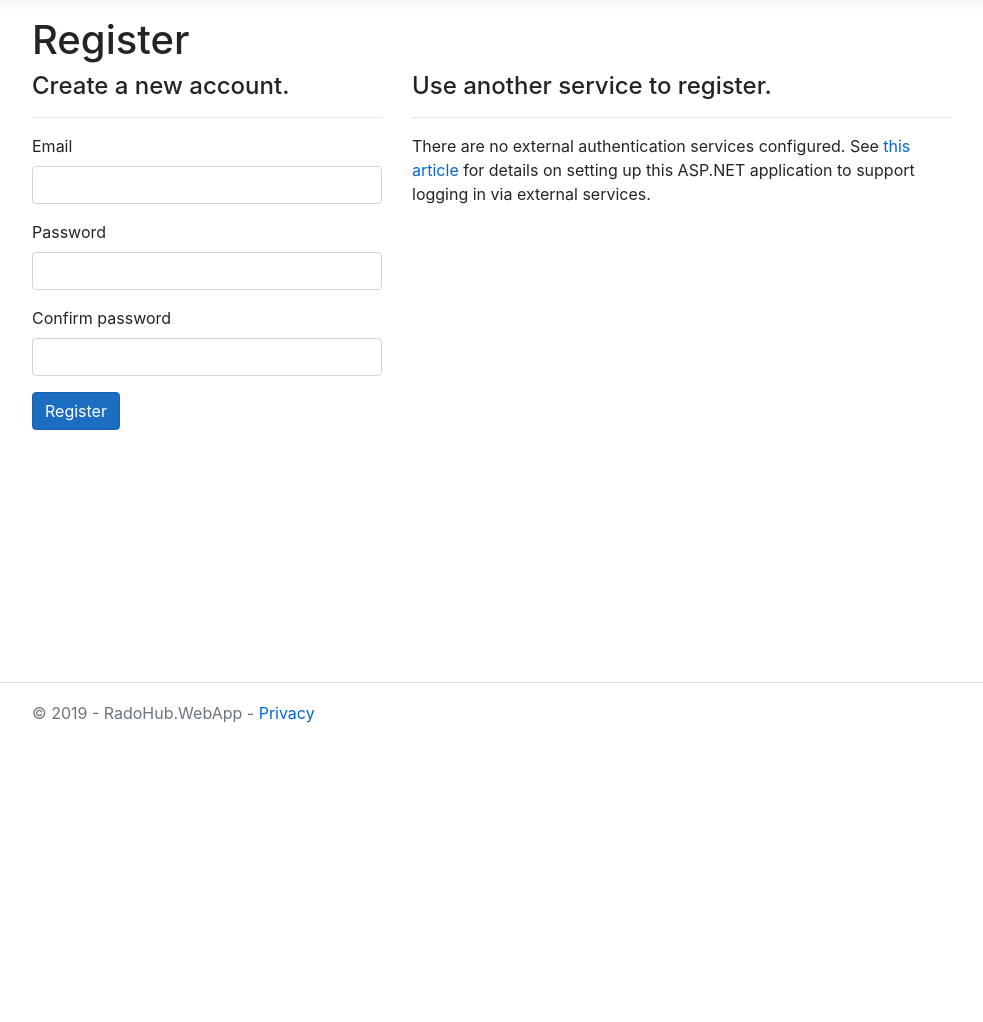
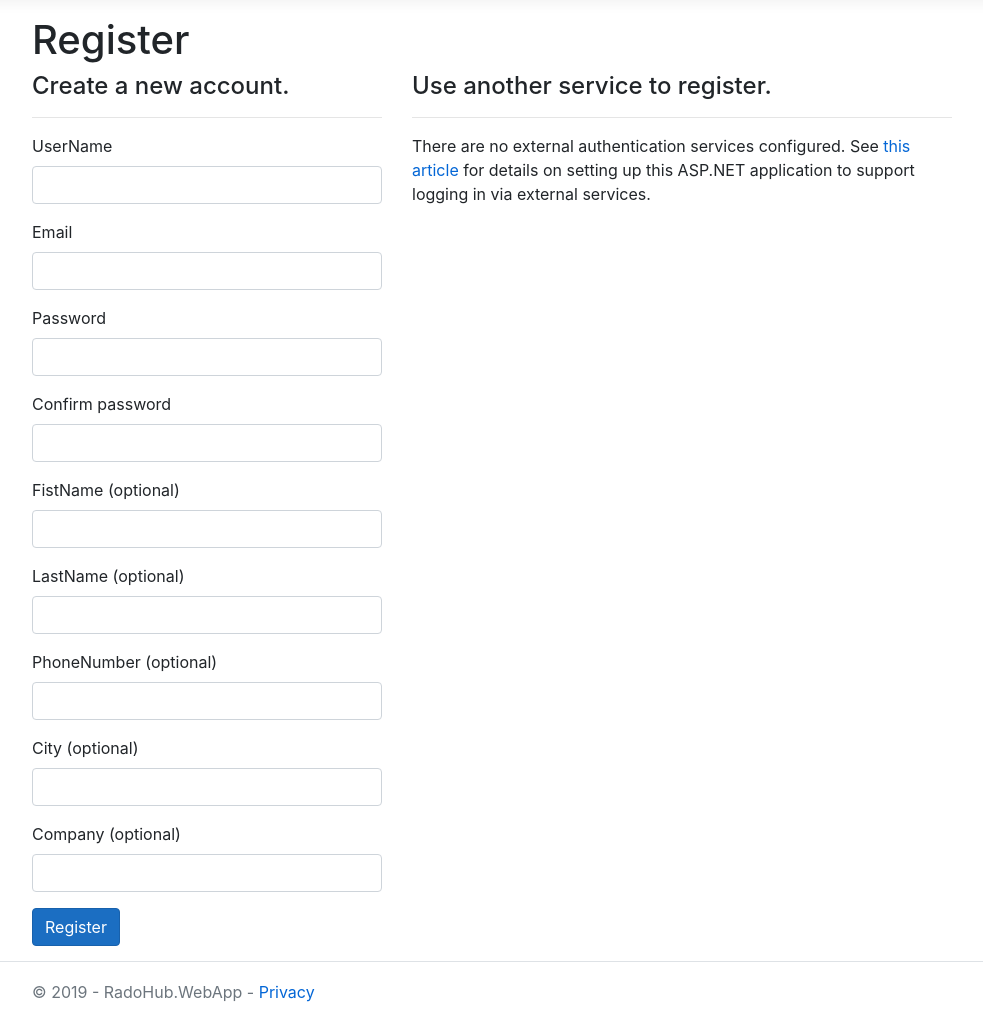
Before and after one commit to radocodes/RadoHub, an ASP.NET Core app: page /Identity/Account/Register in a window 1280 px wide. Shown: the part 57-1079 px from the top of the page, without its empty margins (53-1036 px from the left). Before the commit the page ends 780 px from the top, so only its background shows below. Run offline with ASP.NET Core 8, Linux system fonts and the light colour scheme; some libraries are stand-ins or nearby versions.

Commit message:
Modify scaffold identity to use also the additional properties of RadoHubUser; Add new class library project - Services. Implement IUserAccountService.cs and UserAccountService.cs classes inside and registering of them at Startup class.
Signed-off-by: Radoslav Yordanov

```diff
--- a/src/RadoHub.WebApp/Areas/Identity/IdentityHostingStartup.cs
+++ b/src/RadoHub.WebApp/Areas/Identity/IdentityHostingStartup.cs
@@ -6,6 +6,8 @@ using Microsoft.EntityFrameworkCore;
 using Microsoft.Extensions.Configuration;
 using Microsoft.Extensions.DependencyInjection;
 using RadoHub.Data.Models;
+using RadoHub.Services.Interfaces;
+using RadoHub.Services.Services;
 using RadoHub.WebApp.Data;
 
 [assembly: HostingStartup(typeof(RadoHub.WebApp.Areas.Identity.IdentityHostingStartup))]
--- a/src/RadoHub.WebApp/Areas/Identity/Pages/Account/Login.cshtml
+++ b/src/RadoHub.WebApp/Areas/Identity/Pages/Account/Login.cshtml
@@ -14,9 +14,9 @@
                 <hr />
                 <div asp-validation-summary="All" class="text-danger"></div>
                 <div class="form-group">
-                    <label asp-for="Input.Email"></label>
-                    <input asp-for="Input.Email" class="form-control" />
-                    <span asp-validation-for="Input.Email" class="text-danger"></span>
+                    <label asp-for="Input.UserName"></label>
+                    <input asp-for="Input.UserName" class="form-control" />
+                    <span asp-validation-for="Input.UserName" class="text-danger"></span>
                 </div>
                 <div class="form-group">
                     <label asp-for="Input.Password"></label>
--- a/src/RadoHub.WebApp/Areas/Identity/Pages/Account/Manage/_Layout.cshtml
+++ b/src/RadoHub.WebApp/Areas/Identity/Pages/Account/Manage/_Layout.cshtml
@@ -11,7 +11,7 @@
         <div class="col-md-3">
             <partial name="_ManageNav" />
         </div>
-        <div class="col-md-9">
+        <div class="col-md-9" style="margin-bottom:50px;">
             @RenderBody()
         </div>
     </div>
--- a/src/RadoHub.WebApp/Areas/Identity/Pages/Account/Register.cshtml
+++ b/src/RadoHub.WebApp/Areas/Identity/Pages/Account/Register.cshtml
@@ -13,6 +13,11 @@
             <hr />
             <div asp-validation-summary="All" class="text-danger"></div>
             <div class="form-group">
+                <label asp-for="Input.UserName"></label>
+                <input asp-for="Input.UserName" class="form-control" />
+                <span asp-validation-for="Input.UserName" class="text-danger"></span>
+            </div>
+            <div class="form-group">
                 <label asp-for="Input.Email"></label>
                 <input asp-for="Input.Email" class="form-control" />
                 <span asp-validation-for="Input.Email" class="text-danger"></span>
@@ -26,6 +31,31 @@
                 <label asp-for="Input.ConfirmPassword"></label>
                 <input asp-for="Input.ConfirmPassword" class="form-control" />
                 <span asp-validation-for="Input.ConfirmPassword" class="text-danger"></span>
+            </div>
+            <div class="form-group">
+                <label asp-for="Input.FirstName"></label>
+                <input asp-for="Input.FirstName" class="form-control" />
+                <span asp-validation-for="Input.FirstName" class="text-danger"></span>
+            </div>
+            <div class="form-group">
+                <label asp-for="Input.LastName"></label>
+                <input asp-for="Input.LastName" class="form-control" />
+                <span asp-validation-for="Input.LastName" class="text-danger"></span>
+            </div>
+            <div class="form-group">
+                <label asp-for="Input.PhoneNumber"></label>
+                <input asp-for="Input.PhoneNumber" class="form-control" />
+                <span asp-validation-for="Input.PhoneNumber" class="text-danger"></span>
+            </div>
+            <div class="form-group">
+                <label asp-for="Input.City"></label>
+                <input asp-for="Input.City" class="form-control" />
+                <span asp-validation-for="Input.City" class="text-danger"></span>
+            </div>
+            <div class="form-group">
+                <label asp-for="Input.Company"></label>
+                <input asp-for="Input.Company" class="form-control" />
+                <span asp-validation-for="Input.Company" class="text-danger"></span>
             </div>
             <button type="submit" class="btn btn-primary">Register</button>
         </form>
--- a/src/RadoHub.WebApp/Areas/Identity/Pages/Account/Register.cshtml.cs
+++ b/src/RadoHub.WebApp/Areas/Identity/Pages/Account/Register.cshtml.cs
@@ -47,9 +47,29 @@ namespace RadoHub.WebApp.Areas.Identity.Pages.Account
         public class InputModel
         {
             [Required]
+            [Display(Name = "UserName")]
+            public string UserName { get; set; }
+
+            [Required]
             [EmailAddress]
             [Display(Name = "Email")]
             public string Email { get; set; }
+
+            [Display(Name = "FistName (optional)")]
+            public string FirstName { get; set; }
+
+            [Display(Name = "LastName (optional)")]
+            public string LastName { get; set; }
+
+            [Phone]
+            [Display(Name = "PhoneNumber (optional)")]
+            public string PhoneNumber { get; set; }
+
+            [Display(Name = "City (optional)")]
+            public string City { get; set; }
+
+            [Display(Name = "Company (optional)")]
+            public string Company { get; set; }
 
             [Required]
             [StringLength(100, ErrorMessage = "The {0} must be at least {2} and at max {1} characters long.", MinimumLength = 6)]
@@ -75,7 +95,16 @@ namespace RadoHub.WebApp.Areas.Identity.Pages.Account
             ExternalLogins = (await _signInManager.GetExternalAuthenticationSchemesAsync()).ToList();
             if (ModelState.IsValid)
             {
-                var user = new RadoHubUser { UserName = Input.Email, Email = Input.Email };
+                var user = new RadoHubUser
+                {
+                    UserName = Input.UserName,
+                    Email = Input.Email,
+                    FirstName = Input.FirstName,
+                    LastName = Input.LastName,
+                    City = Input.City,
+                    PhoneNumber = Input.PhoneNumber,
+                    Company = Input.Company,
+                };
                 var result = await _userManager.CreateAsync(user, Input.Password);
                 if (result.Succeeded)
                 {
--- a/src/RadoHub.WebApp/Startup.cs
+++ b/src/RadoHub.WebApp/Startup.cs
@@ -13,6 +13,8 @@ using Microsoft.Extensions.Configuration;
 using Microsoft.Extensions.DependencyInjection;
 using Microsoft.Extensions.Hosting;
 using RadoHub.Data.Models;
+using RadoHub.Services.Interfaces;
+using RadoHub.Services.Services;
 
 namespace RadoHub.WebApp
 {
@@ -43,6 +45,8 @@ namespace RadoHub.WebApp
                 .AddEntityFrameworkStores<RadoHubDbContext>()
             .AddDefaultTokenProviders()
             .AddDefaultUI();
+
+            services.AddScoped<IUserAccountService, UserAccountService>();
 
             services.AddControllersWithViews()
                 .AddRazorRuntimeCompilation();
```
Also changed, not shown: src/RadoHub.Services/Interfaces/IUserAccountService.cs (added, +25 -0 lines), src/RadoHub.Services/Services/UserAccountService.cs (added, +106 -0 lines), src/RadoHub.WebApp/Areas/Identity/Pages/Account/Login.cshtml.cs (+5 -5 lines), src/RadoHub.WebApp/Areas/Identity/Pages/Account/Manage/Index.cshtml (+20 -0 lines), src/RadoHub.WebApp/Areas/Identity/Pages/Account/Manage/Index.cshtml.cs (+57 -4 lines), src/RadoHub.Services/RadoHub.Services.csproj (added), src/RadoHub.WebApp/RadoHub.WebApp.csproj, 1 other file.
